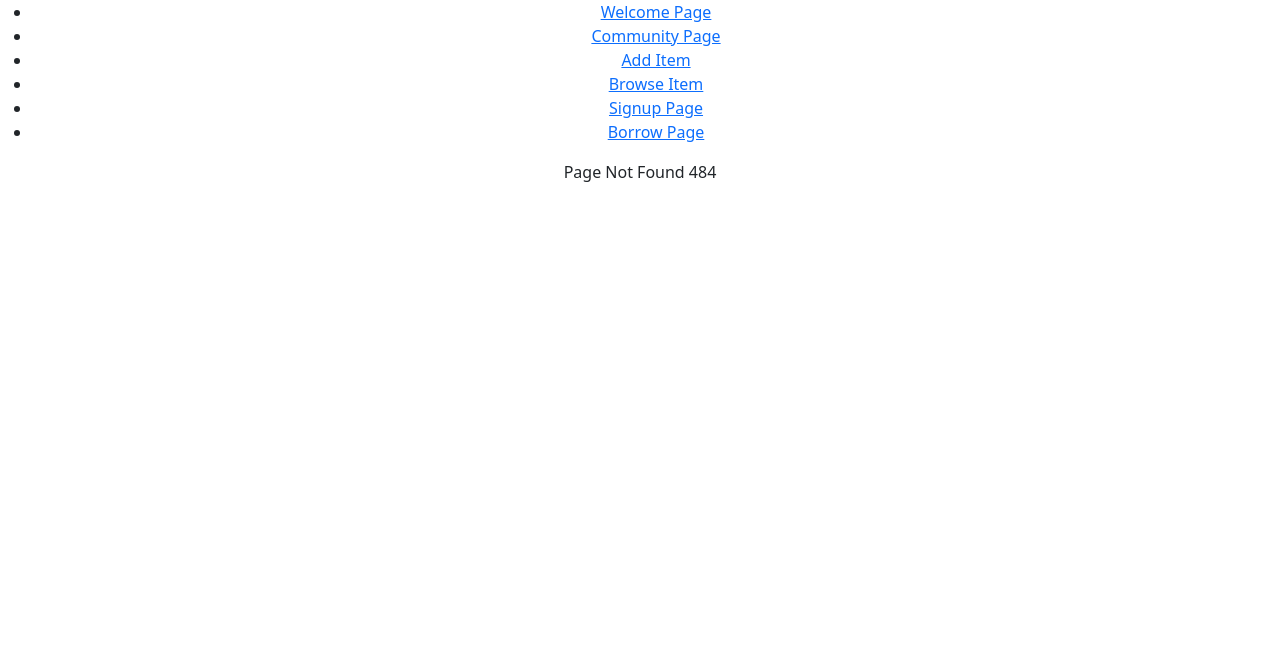
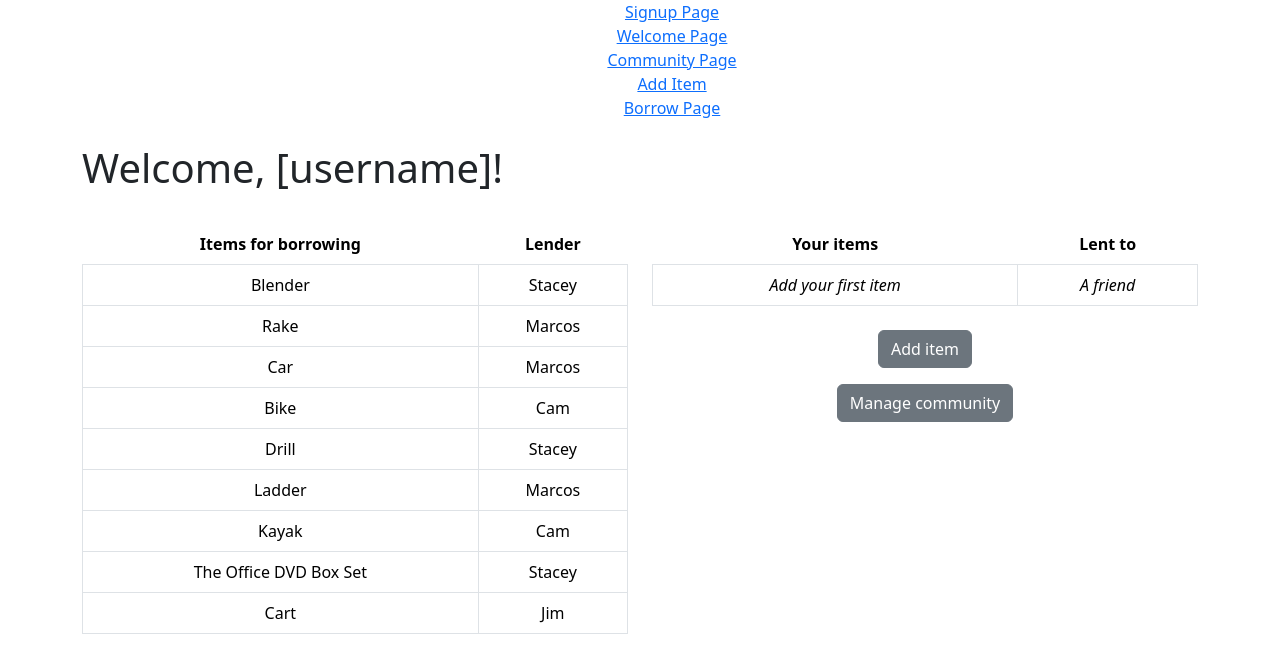
Before and after one commit to simukuka/YourShare-app, a React (Create React App) app in the folder yourshare/: page /welcome in a window 1280 px wide. Before the commit this address had no page. Shown: the top 672 px of the page. Built offline with nearby package versions, Linux system fonts and the light colour scheme.

Commit message:
style changes

```diff
--- a/yourshare/src/App.css
+++ b/yourshare/src/App.css
@@ -42,3 +42,11 @@
   font-size: 25px;
   font-weight: 500;
 }
+
+.italic-text {
+  font-style: italic;
+}
+
+.border {
+  border: solid;
+}
--- a/yourshare/src/App.js
+++ b/yourshare/src/App.js
@@ -3,7 +3,6 @@ import "./App.css";
 import { WelcomePage } from "./pages/WelcomePage";
 import { AddItemPage } from "./pages/AddItemPage";
 import { CommunityPage } from "./pages/CommunityPage";
-import { BrowsePage } from "./pages/BrowsePage";
 import { BorrowItem } from "./pages/BurrowItem";
 import { SignupPage } from "./pages/SignupPage";
 import { Routes, Route, Link } from 'react-router-dom';
@@ -24,89 +23,35 @@ function App() {
   <div className="App">
      <nav>
       <ul>
-        <li>
-          <Link to="/">Welcome Page</Link>
-
-        </li>
-        <li>
+        <ul>
+          <Link to="/">Signup Page</Link>
+        </ul>
+        <ul>
+          <Link to="/welcome">Welcome Page</Link>
+        </ul>
+        <ul>
           <Link to="/community">Community Page</Link>
 
-        </li>
-        <li>
+        </ul>
+        <ul>
           <Link to="/additem">Add Item</Link>
-        </li>
-        <li>
-          <Link to="/browse">Browse Item</Link>
-        </li>
-        <li>
-          <Link to="/signup">Signup Page</Link>
-        </li>
-        <li>
+        </ul>
+        <ul>
           <Link to="/borrow">Borrow Page</Link>
-        </li>
+        </ul>
       </ul>
     </nav>
+
     <Routes>
-      <Route path="/" element={<WelcomePage/>}/>
+      <Route path="/" element={<SignupPage/>}/>
       <Route path="/community" element={<CommunityPage/>}/>
       <Route path="/additem" element={<AddItemPage/>}/>
-      <Route path ="/browse" element ={<BrowsePage/>}/>
       <Route path ="/borrow" element ={<BorrowItem/>}/>
-      <Route path ="/signup" element ={<SignupPage/>}/>
+      <Route path ="/welcome" element ={<WelcomePage/>}/>
       <Route path="*" element={<div>Page Not Found 484</div>}/>
     </Routes>
-</div>);
-  const [currentPage, setCurrentPage] = useState("SignupPage");
-  const [username, setUsername] = useState("");
-
-  const changePage = (page) => {
-    setCurrentPage(page);
-  };
-
-  return (
-    <div>
-      {currentPage === "SignupPage" && (
-        <SignupPage changePage={changePage} setUsername={setUsername} />
-      )}
-      {currentPage === "WelcomePage" && <WelcomePage username={username} />}
-    </div>
+  </div>
   );
-
-  // return (
-  // <div className="App">
-  //   <Routes>
-  //     <Route path="/" element={<WelcomePage/>}/>
-  //     <Route path="/community" element={<CommunityPage/>}/>
-  //     <Route path="/additem" element={<AddItemPage/>}/>
-  //     <Route path="*" element={<div>Page Not Found 484</div>}/>
-  //   </Routes>
-  // </div>
-  // );
 }
 
-// function App() {
-//   const [currentPage, setCurrentPage] = React.useState(pages.AccountPage);
-
-//   const componentToShow = React.useMemo(() => {
-//     let whichComponentToShow;
-
-//     console.log("currentPage: " + currentPage);
-//     switch (currentPage) {
-//       case pages.CommunityPage:
-//         whichComponentToShow = <CommunityPage changePage={setCurrentPage} />;
-//         break;
-//       case pages.AddItemPage:
-//         whichComponentToShow = <AddItemPage changePage={setCurrentPage} />;
-//         break;
-//       case pages.WelcomePage:
-//       default:
-//         whichComponentToShow = <WelcomePage changePage={setCurrentPage} />;
-//         break;
-//     }
-//     return whichComponentToShow;
-//   }, [currentPage, setCurrentPage]);
-
-//   return <div className="App">{componentToShow}</div>;
-// }
-
 export default App;
--- a/yourshare/src/pages/WelcomePage.js
+++ b/yourshare/src/pages/WelcomePage.js
@@ -3,6 +3,7 @@ import React, {useState} from "react";
 import "bootstrap/dist/css/bootstrap.min.css";
 import { Table, Button, Container, Row, Col} from "react-bootstrap";
 //import { Link, useNavigate } from "react-router-dom";
+import "../App.css";
 
 
 const WelcomePage = () => {
@@ -23,12 +24,12 @@ const WelcomePage = () => {
 
   return (
     <Container className="mt-4">
-      <Row className="mb-4">
+      <Row className="mb-4 text-start">
         <h1> Welcome, [username]!</h1>
       </Row>
       <Row>
         <Col md={6}>
-          <Table striped bordered hover>
+          <Table borderless hover>
             <thead>
               <tr>
                 <th>Items for borrowing</th>
@@ -38,15 +39,15 @@ const WelcomePage = () => {
             <tbody>
               {borrowedItems.map((borrow, index) => (
                 <tr key={index}>
-                  <td>{borrow.item}</td>
-                  <td>{borrow.lender}</td>
+                  <td className="border">{borrow.item}</td>
+                  <td className="border">{borrow.lender}</td>
                 </tr>
               ))}
             </tbody>
           </Table>
         </Col>
         <Col md={6}>
-          <Table striped bordered hover>
+          <Table borderless hover>
             <thead>
               <tr>
                 <th>Your items</th>
@@ -56,20 +57,20 @@ const WelcomePage = () => {
             <tbody>
               {yourItems.map((item, index) => (
                   <tr key={index}>
-                    <td>{item.item}</td>
+                    <td className="border">{item.item}</td>
                     <td>{item.lentTo}</td>
                   </tr>
                 ))
               }
               {lentTo.map((item, index) => (
-                <tr key={index}>
-                  <td>{item.item}</td>
-                  <td>{item.lentTo}</td>
+                <tr key={index} className="italic-text">
+                  <td className="border">{item.item}</td>
+                  <td className="border">{item.lentTo}</td>
                 </tr>
               ))}
             </tbody>
           </Table>
-          <div className="mb-3">
+          <div className="mt-4 mb-3">
             <Button variant="secondary" className="mr-2">Add item</Button>
           </div>
           <div className="center-text">
```
Also changed, not shown: yourshare/src/pages/BrowsePage.js (deleted).
